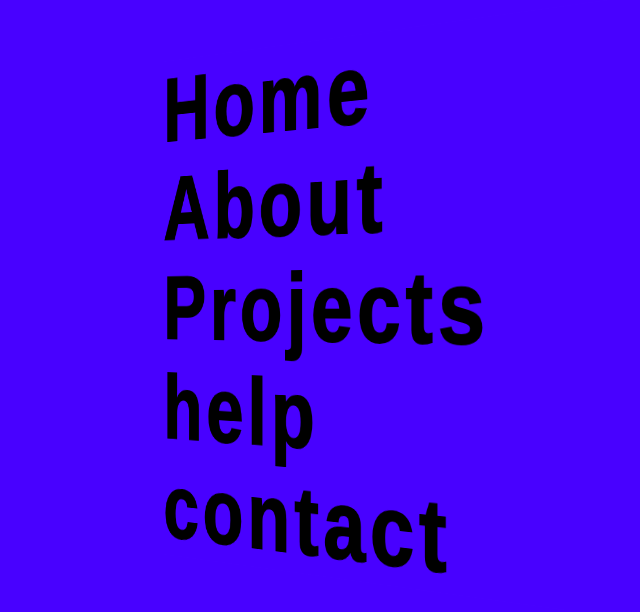
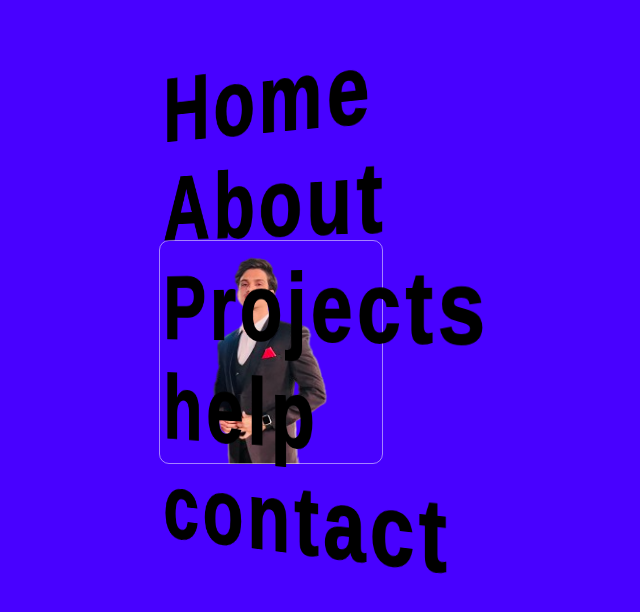
Before and after one commit to Shoaibk2604/my-portfolio, a React (Create React App) app: page / in a window 1280 px wide. Shown: the top 612 px of the page, without its empty margins (33-673 px from the left). Built offline with nearby package versions, Linux system fonts and the light colour scheme.

Commit message:
profile-img

```diff
--- a/src/App.css
+++ b/src/App.css
@@ -1,20 +1,26 @@
-*{
+* {
   margin: 0;
   padding: 0;
   box-sizing: border-box;
-  font-family: 'Oswald', sans-serif;
-  background: #4801ff ;
+  font-family: "Oswald", sans-serif;
+}
+body {
+  background: #4801ff;
 }
 
-.navigation-wrapper{
+.navigation-wrapper {
   transform: perspective(80em) rotateY(-30deg);
 }
-.nav-btns:hover{
-  transform: skew(-13deg,4deg);
-  transition: all ease-in-out 0.5s;
+.nav-btns:hover {
+  transform: skew(-13deg, 4deg);
+  -webkit-text-fill-color: transparent;
+  transition: all ease-in-out 0.3s;
+}
+.nav-btns:not(:hover) {
+  transition: all ease-in-out 0.3s;
 }
 
-.nav-btns{
+.nav-btns {
   font-size: 7em;
   font-weight: 700;
   background-clip: text;
@@ -25,6 +31,42 @@
   line-height: 1.1em;
   cursor: pointer;
 }
-.nav-btns:hover{
-  -webkit-text-fill-color: transparent;
+
+/* Profile Card */
+.profile-container {
+  width: 14em;
+  height: 14em;
+  position: fixed;
+  top: 15em;
+  left: 12em;
+  overflow: hidden;
 }
+.profile-box {
+  border: 1px solid rgba(255, 255, 255, 0.509);
+  width: 14em;
+  height: 14em;
+  position: fixed;
+  top: 15em;
+  transition: all ease-in-out 0.4s;
+  left: 12em;
+  border-radius: 10px;
+}
+.profile-container:hover .profile-box {
+  top: 19em;
+  transform: perspective(70em) rotateX(75deg);
+  background: rgba(255, 255, 255, 0.2);
+  box-shadow: 0 8px 32px 0 rgba(31, 38, 135, 0.37);
+  backdrop-filter: blur(3px);
+  -webkit-backdrop-filter: blur(3px);
+  border-radius: 10px;
+  border: 1px solid rgba(255, 255, 255, 0.18);
+}
+.profile-img {
+  transition: all ease-in-out 0.4s;
+}
+.profile-container:hover .profile-img {
+  transform: translate(0, -50%);
+}
+.profile-container:hover {
+  overflow: visible;
+}
--- a/src/components/Navigation.jsx
+++ b/src/components/Navigation.jsx
@@ -5,7 +5,7 @@ const Navigation = () => {
 
     <div className="absolute inset-y-0 right-12 navigation-wrapper uppercase ">
       <div className="nav-btns ">Home</div>
-      <div className="nav-btns">About</div>
+      <div className="nav-btns ">About</div>
       <div className="nav-btns">Projects</div>
       <div className="nav-btns">help</div>
       <div className="nav-btns">contact</div>
--- /dev/null
+++ b/src/components/Profile.jsx
@@ -0,0 +1,14 @@
+import React from "react";
+import profile from "../Assests/profile_img.png";
+const Profile = () => {
+  return (
+    <div className="profile-container">
+      <div className="profile-box"></div>
+      <div className="profile-img">
+        <img src={profile} alt="" />
+      </div>
+    </div>
+  );
+};
+
+export default Profile;
--- a/src/pages/Home.jsx
+++ b/src/pages/Home.jsx
@@ -1,13 +1,13 @@
 import React from "react";
 import Navigation from "../components/Navigation";
+import Profile from "../components/Profile";
 
 const Home = () => {
   return (
-    <div className="home-wrapper ">
       <div className="container ">
+        <Profile/>
         <Navigation />
       </div>
-    </div>
   );
 };
 
```
Also changed, not shown: src/Assests/profile_img.png (added).
